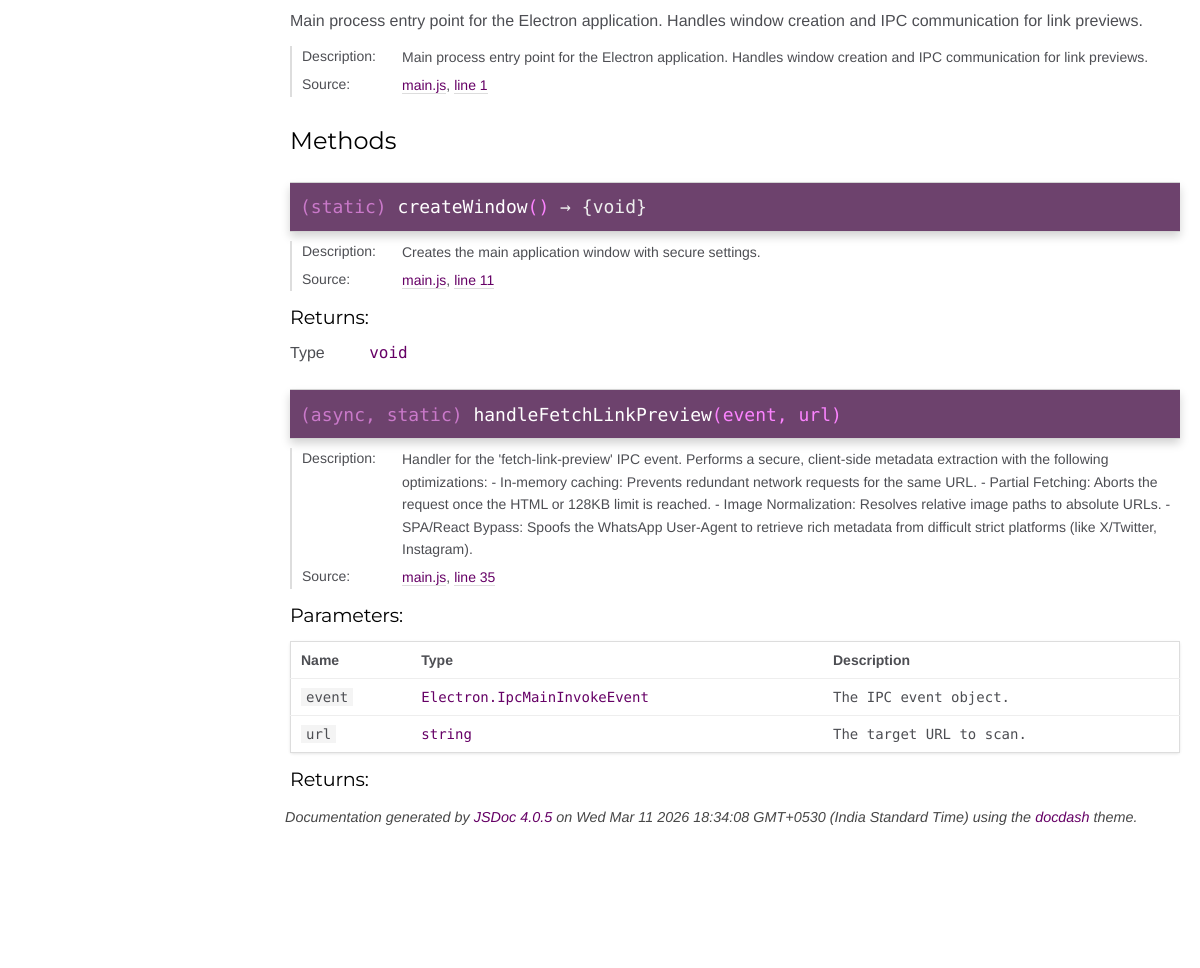
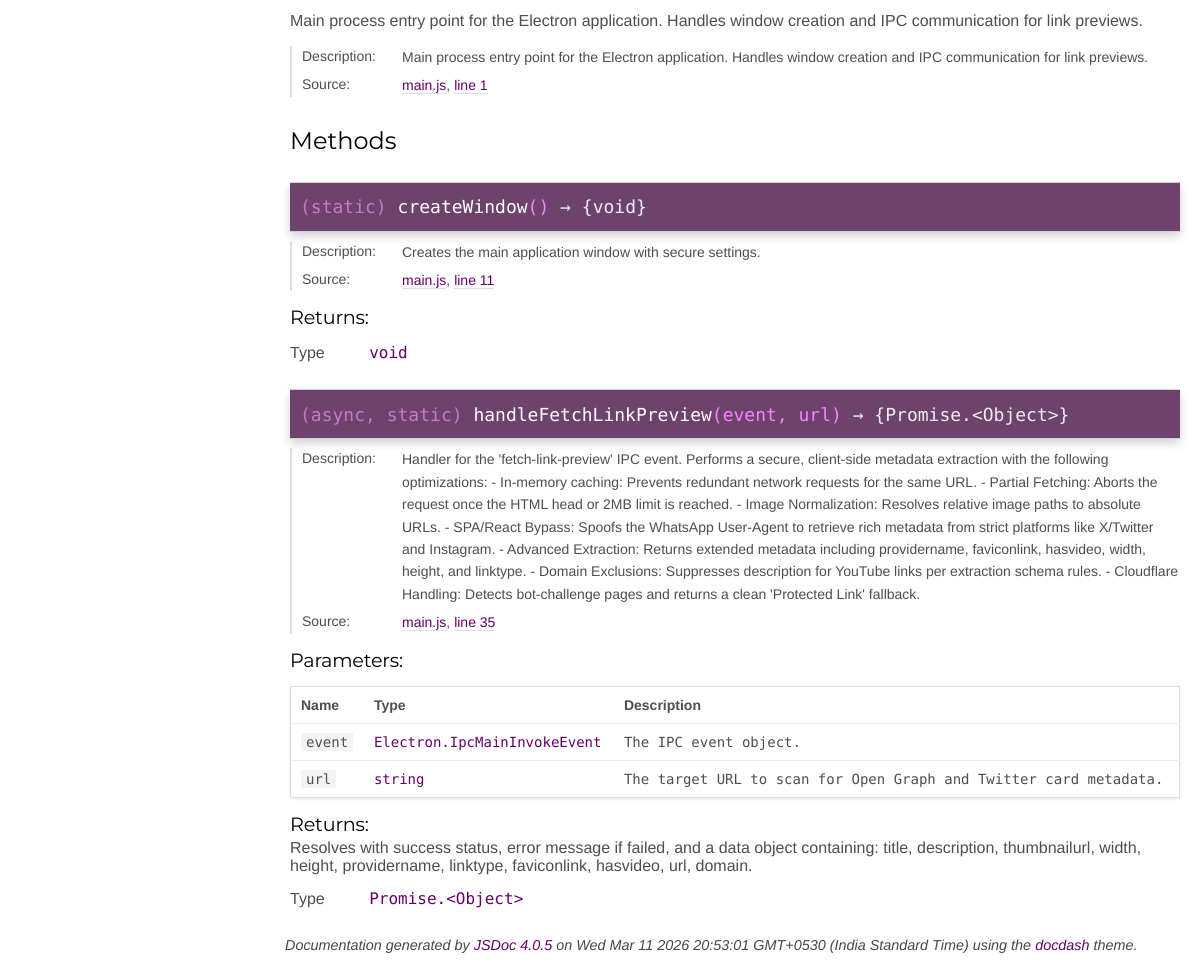
Before and after one commit to ArjunJr05/MetaDirect, an Electron app: page docs/module-Core.html in a window 1200 px wide. Shown: the part 132-1100 px from the top of the page. Before the commit the page ends 972 px from the top, so only its background shows below. Drawn offline with Linux system fonts and the light colour scheme.

Commit message:
docs: Fix JSDoc parser error and update with full schema field descriptions

```diff
--- a/docs/module-Core.html
+++ b/docs/module-Core.html
@@ -273,7 +273,7 @@ Handles window creation and IPC communication for link previews.</li></ul></dd>
 
 
 
-    <h4 class="name" id=".handleFetchLinkPreview"><span class="type-signature type-signature-async, static">(async, static) </span>handleFetchLinkPreview<span class="signature">(event, url)</span><span class="type-signature"></span></h4>
+    <h4 class="name" id=".handleFetchLinkPreview"><span class="type-signature type-signature-async, static">(async, static) </span>handleFetchLinkPreview<span class="signature">(event, url)</span><span class="type-signature"> &rarr; {Promise.&lt;Object>}</span></h4>
 
 
 
@@ -286,9 +286,12 @@ Handles window creation and IPC communication for link previews.</li></ul></dd>
     <dd class="tag-description"><ul class="dummy"><li>Handler for the 'fetch-link-preview' IPC event.
 Performs a secure, client-side metadata extraction with the following optimizations:
 - In-memory caching: Prevents redundant network requests for the same URL.
-- Partial Fetching: Aborts the request once the HTML <head> or 128KB limit is reached.
+- Partial Fetching: Aborts the request once the HTML head or 2MB limit is reached.
 - Image Normalization: Resolves relative image paths to absolute URLs.
-- SPA/React Bypass: Spoofs the WhatsApp User-Agent to retrieve rich metadata from difficult strict platforms (like X/Twitter, Instagram).</li></ul></dd>
+- SPA/React Bypass: Spoofs the WhatsApp User-Agent to retrieve rich metadata from strict platforms like X/Twitter and Instagram.
+- Advanced Extraction: Returns extended metadata including providername, faviconlink, hasvideo, width, height, and linktype.
+- Domain Exclusions: Suppresses description for YouTube links per extraction schema rules.
+- Cloudflare Handling: Detects bot-challenge pages and returns a clean 'Protected Link' fallback.</li></ul></dd>
 
 
 
@@ -407,7 +410,7 @@ Performs a secure, client-side metadata extraction with the following optimizati
 
 
 
-            <td class="description last">The target URL to scan.</td>
+            <td class="description last">The target URL to scan for Open Graph and Twitter card metadata.</td>
         </tr>
 
 
@@ -432,7 +435,25 @@ Performs a secure, client-side metadata extraction with the following optimizati
 <h5 class="h5-returns">Returns:</h5>
 
 
+<div class="param-desc">
+    Resolves with success status, error message if failed, and a data object containing:
+  title, description, thumbnailurl, width, height, providername, linktype, faviconlink, hasvideo, url, domain.
+</div>
 
+
+
+<dl class="param-type">
+    <dt>
+        Type
+    </dt>
+    <dd>
+
+<span class="param-type">Promise.&lt;Object></span>
+
+
+
+    </dd>
+</dl>
 
 
 
@@ -458,7 +479,7 @@ Performs a secure, client-side metadata extraction with the following optimizati
 <br class="clear">
 
 <footer>
-    Documentation generated by <a href="https://github.com/jsdoc3/jsdoc">JSDoc 4.0.5</a> on Wed Mar 11 2026 18:34:08 GMT+0530 (India Standard Time) using the <a href="https://github.com/clenemt/docdash">docdash</a> theme.
+    Documentation generated by <a href="https://github.com/jsdoc3/jsdoc">JSDoc 4.0.5</a> on Wed Mar 11 2026 20:53:01 GMT+0530 (India Standard Time) using the <a href="https://github.com/clenemt/docdash">docdash</a> theme.
 </footer>
 
 <script>prettyPrint();</script>
```
Also changed, not shown: docs/index.html (+1 -1 lines), docs/main.js.html (+9 -21 lines), index.html (+9 -2 lines), main.js (+8 -20 lines).
